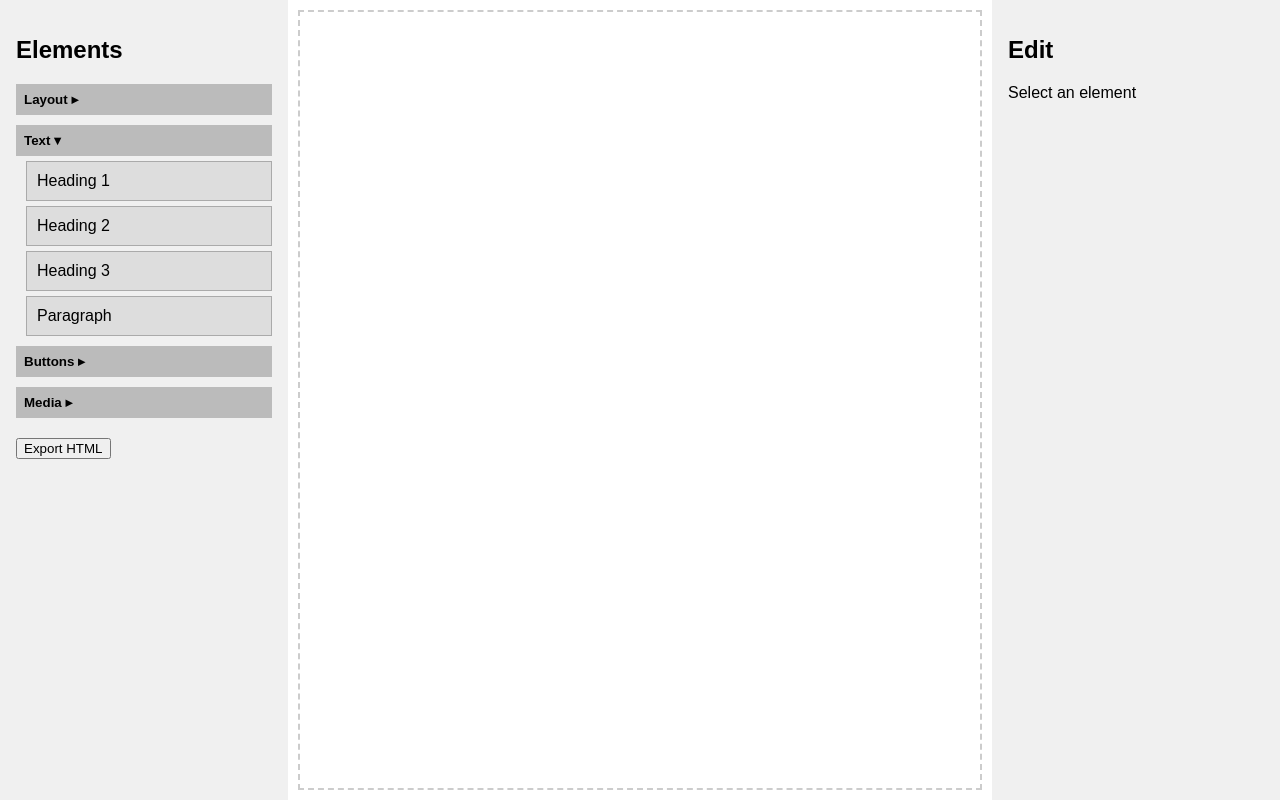
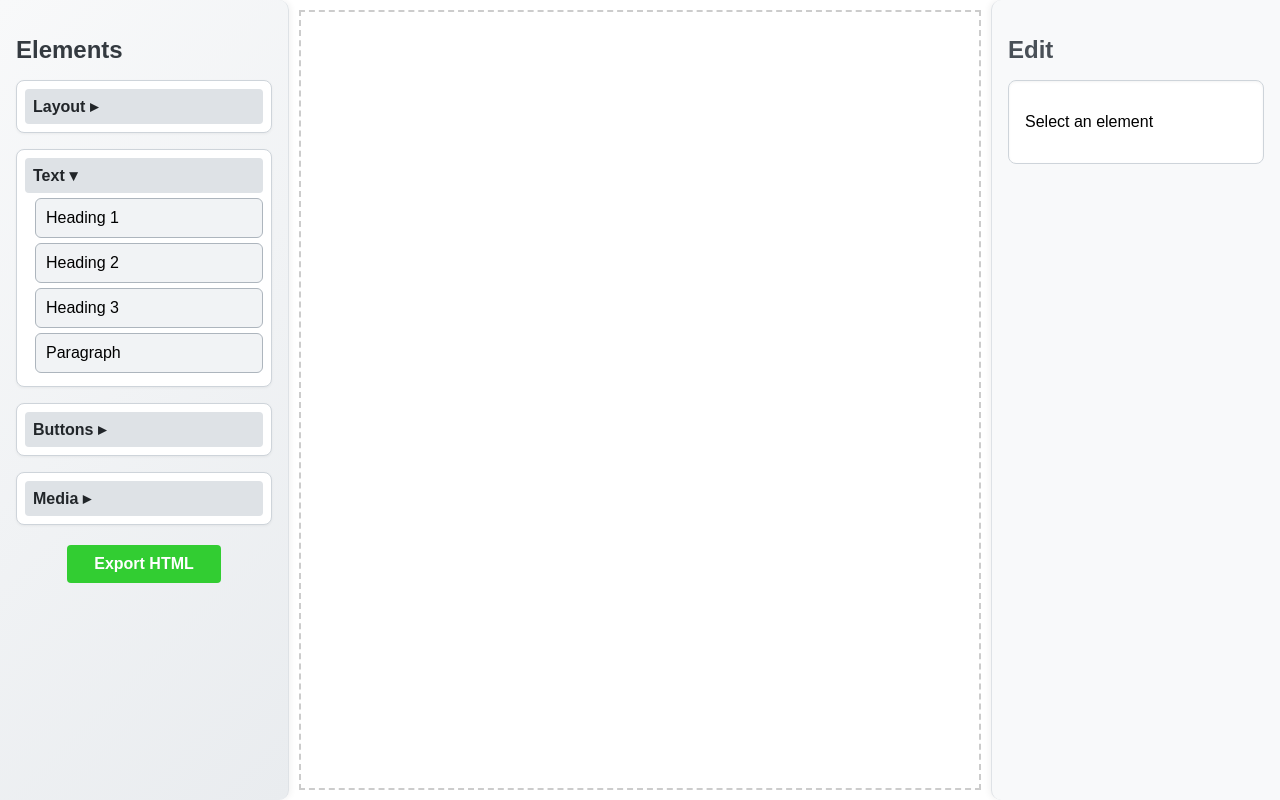
Before and after one commit to Shubham-Jha-afk/Website-builder, a plain HTML site: page index.html in a window 1280 px wide. Both pictures are taken after a click on the button "Text ▸". Drawn offline with Linux system fonts and the light colour scheme.

Commit message:
Update style.css
Edited the styling of export button and delete button, layout of elements button.

```diff
--- a/style.css
+++ b/style.css
@@ -103,6 +103,7 @@ body, html {
   border: 2px dashed #aaa;
   cursor: pointer;
 }
+
 @media (max-width: 768px) {
   .container {
     flex-direction: column;
@@ -157,3 +158,141 @@ body, html {
     font-size: 16px;
   }
 }
+
+/* ----------- Enhancements for Sidebar ----------- */
+.sidebar {
+  background: linear-gradient(135deg, #f8f9fa, #e9ecef);
+  border-right: 1px solid #dee2e6;
+  box-shadow: 2px 0 6px rgba(0, 0, 0, 0.05);
+  border-radius: 0 10px 10px 0;
+}
+
+.sidebar h2 {
+  font-size: 1.5rem;
+  margin-bottom: 1rem;
+  color: #343a40;
+}
+
+.group {
+  background: #ffffff;
+  border: 1px solid #ced4da;
+  border-radius: 8px;
+  padding: 0.5rem;
+  margin-bottom: 1rem;
+  box-shadow: 0 1px 3px rgba(0, 0, 0, 0.05);
+}
+
+.group-toggle {
+  background: #dee2e6;
+  color: #212529;
+  font-size: 1rem;
+  border-radius: 4px;
+  transition: background 0.3s ease;
+}
+
+.group-toggle:hover {
+  background: #ced4da;
+}
+
+.draggable {
+  background: #f1f3f5;
+  border-radius: 6px;
+  border: 1px solid #adb5bd;
+  transition: background 0.2s ease, transform 0.2s ease;
+}
+
+.draggable:hover {
+  background: #e9ecef;
+  transform: scale(1.02);
+}
+
+/* ----------- Enhancements for Edit Panel ----------- */
+.editor {
+  background: #f8f9fa;
+  border-left: 1px solid #dee2e6;
+  box-shadow: -2px 0 6px rgba(0, 0, 0, 0.05);
+  border-radius: 10px 0 0 10px;
+}
+
+.editor h2 {
+  font-size: 1.5rem;
+  margin-bottom: 1rem;
+  color: #495057;
+}
+
+#edit-panel {
+  background: #ffffff;
+  padding: 1rem;
+  border: 1px solid #ced4da;
+  border-radius: 8px;
+  box-shadow: inset 0 1px 3px rgba(0, 0, 0, 0.05);
+}
+
+#edit-panel label {
+  color: #343a40;
+  font-size: 0.95rem;
+  margin-bottom: 2px;
+}
+
+#edit-panel input,
+#edit-panel select {
+  margin-top: 2px;
+  padding: 6px 8px;
+  font-size: 0.95rem;
+  border: 1px solid #ced4da;
+  border-radius: 4px;
+  background-color: #ffffff;
+  width: 100%;
+  box-sizing: border-box;
+  margin-bottom: 8px;
+}
+
+#edit-panel input[type="checkbox"] {
+  width: auto;
+  margin-bottom: 0;
+}
+
+#edit-panel button {
+  padding: 8px;
+  border: none;
+  border-radius: 4px;
+  font-weight: bold;
+  cursor: pointer;
+  margin-top: 8px;
+  width: 100%;
+}
+
+/* Delete button styling */
+#edit-panel .delete-button {
+  background-color: #dc3545;
+  color: #fff;
+  width: 60%;
+  margin: 12px auto 0 auto;
+  display: block;
+  transition: background 0.3s ease;
+}
+
+#edit-panel .delete-button:hover {
+  background-color: #bb2d3b;
+}
+
+/* Export button styling */
+button#export-html {
+  background-color: #32cd32;
+  color: #fff;
+  padding: 10px;
+  font-size: 16px;
+  font-weight: bold;
+  border: none;
+  border-radius: 4px;
+  cursor: pointer;
+  width: 60%;
+  margin: 20px auto;
+  display: block;
+  text-align: center;
+  transition: background 0.3s ease;
+}
+
+button#export-html:hover {
+  background-color: #28a428;
+}
```
